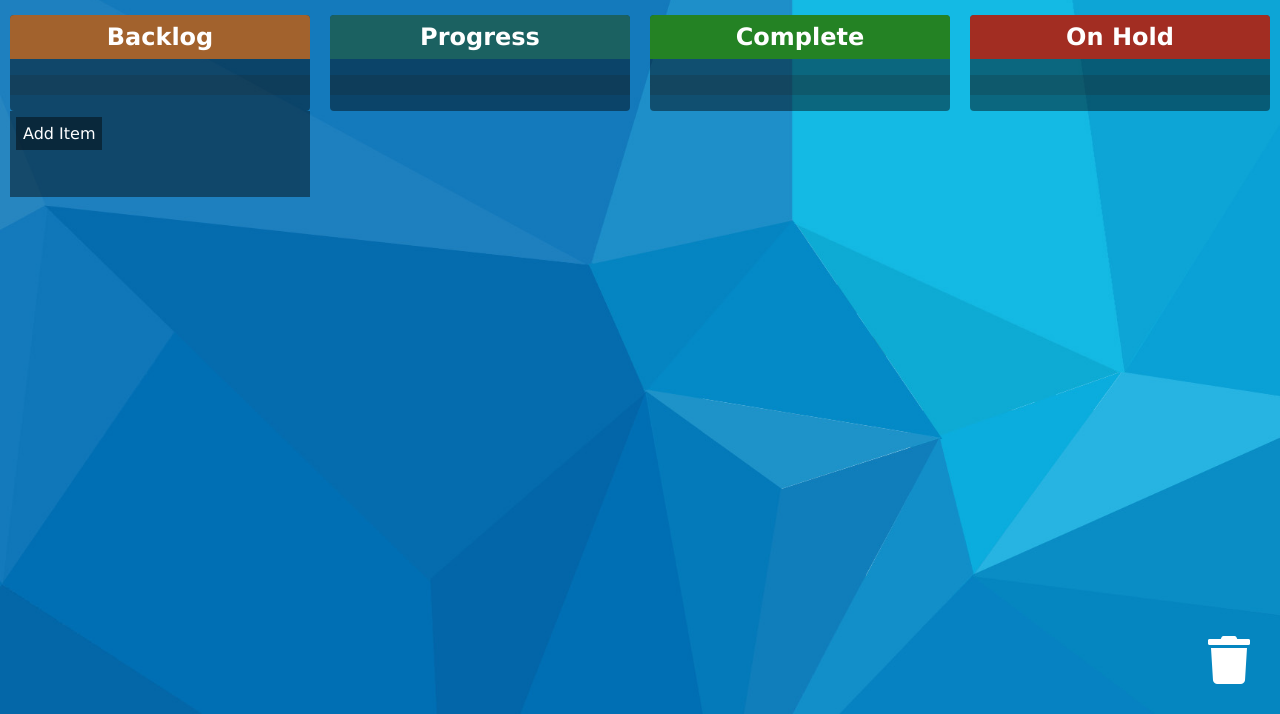
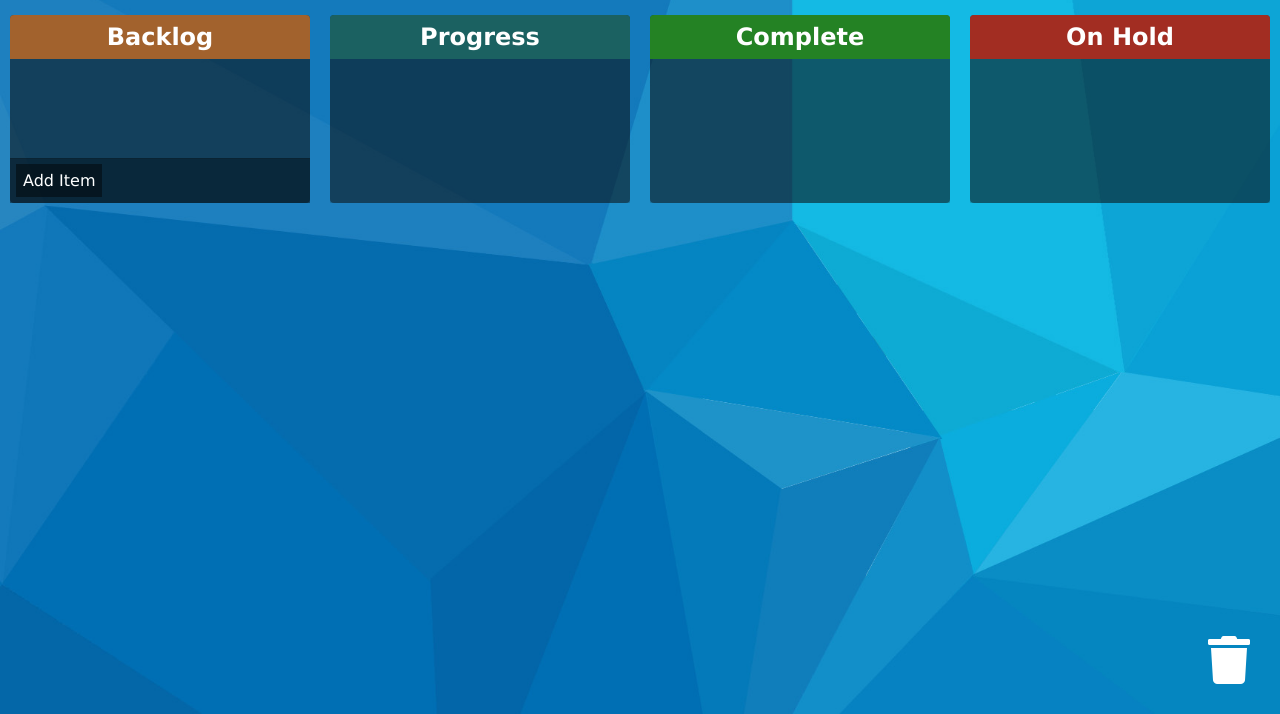
Before and after one commit to milancakic89/Kanban, a website: page index.html in a window 1280 px wide. Shown: the part 86-800 px from the top of the page. Drawn offline with Linux system fonts and the light colour scheme.

Commit message:
Update style.css

```diff
--- a/style.css
+++ b/style.css
@@ -82,6 +82,8 @@ body{
     list-style-type: none;
     text-align: left;
     padding: 10px 0;
+    margin: 0;
+    min-height: 80px;
     background-color: #21222234;
     height: 100%;
     overflow-y: auto;
@@ -183,9 +185,5 @@ body{
 .add-holder{
     padding: 3px;
     margin-top: -1px;
-    min-height: 80px;
-    position: absolute;
     background-color: rgba(0, 0, 0, 0.445);
-    bottom: -86px;
-    width: calc(100% - 6px);
 }
```
